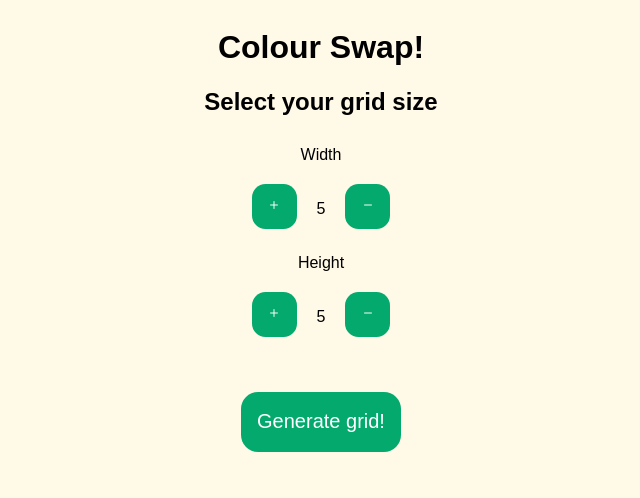
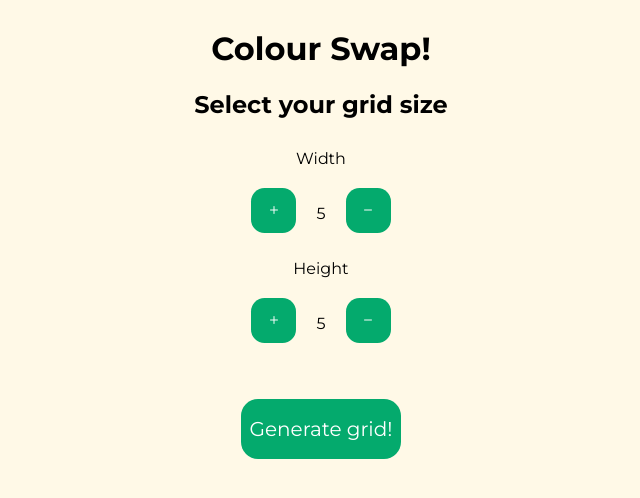
Before and after one commit to zvandermeer/Gradient-Swap-Rewritten, a React (Vite) app: page / in a window 1280 px wide. Shown: the top 498 px of the page, without its empty margins (319-959 px from the left). Built offline with nearby package versions, Linux system fonts and the light colour scheme; what js-confetti would draw is missing.

Commit message:
Update font to allow for vite SSG build

```diff
--- a/src/index.css
+++ b/src/index.css
@@ -1,3 +1,10 @@
+@font-face {
+    font-family: 'Montserrat Variable';
+    src: url('/src/assets/Montserrat-VariableFont_wght.ttf');
+    font-weight: sans-serif;
+    font-style: normal;
+}
+
 html {
     height: 100%;
 }
--- a/src/main.tsx
+++ b/src/main.tsx
@@ -1,5 +1,3 @@
-// Supports weights 100-900
-import "@fontsource-variable/montserrat";
 import { StrictMode } from "react";
 import { createRoot } from "react-dom/client";
 import "./index.css";
--- a/src/pages/GamePage/generation.ts
+++ b/src/pages/GamePage/generation.ts
@@ -99,9 +99,8 @@ function randomizeTileList(grid: Tile[]) {
 function generateNewTileList(
     gridWidth: number,
     gridHeight: number,
-    seed?: string
 ): Tile[] {
-    const cornerColors = generateCornerColors(seed);
+    const cornerColors = generateCornerColors();
 
     let colorGrid = generateGradientGrid(cornerColors, gridWidth, gridHeight);
 
@@ -119,7 +118,7 @@ function generateNewTileList(
     return tileList;
 }
 
-function generateCornerColors(seed?: string): Array<string> {
+function generateCornerColors(): Array<string> {
     let suitableColors = false;
     let cornerColors: Array<string> = new Array<string>(4);
 
```
Also changed, not shown: src/assets/Montserrat-VariableFont_wght.ttf (added).
